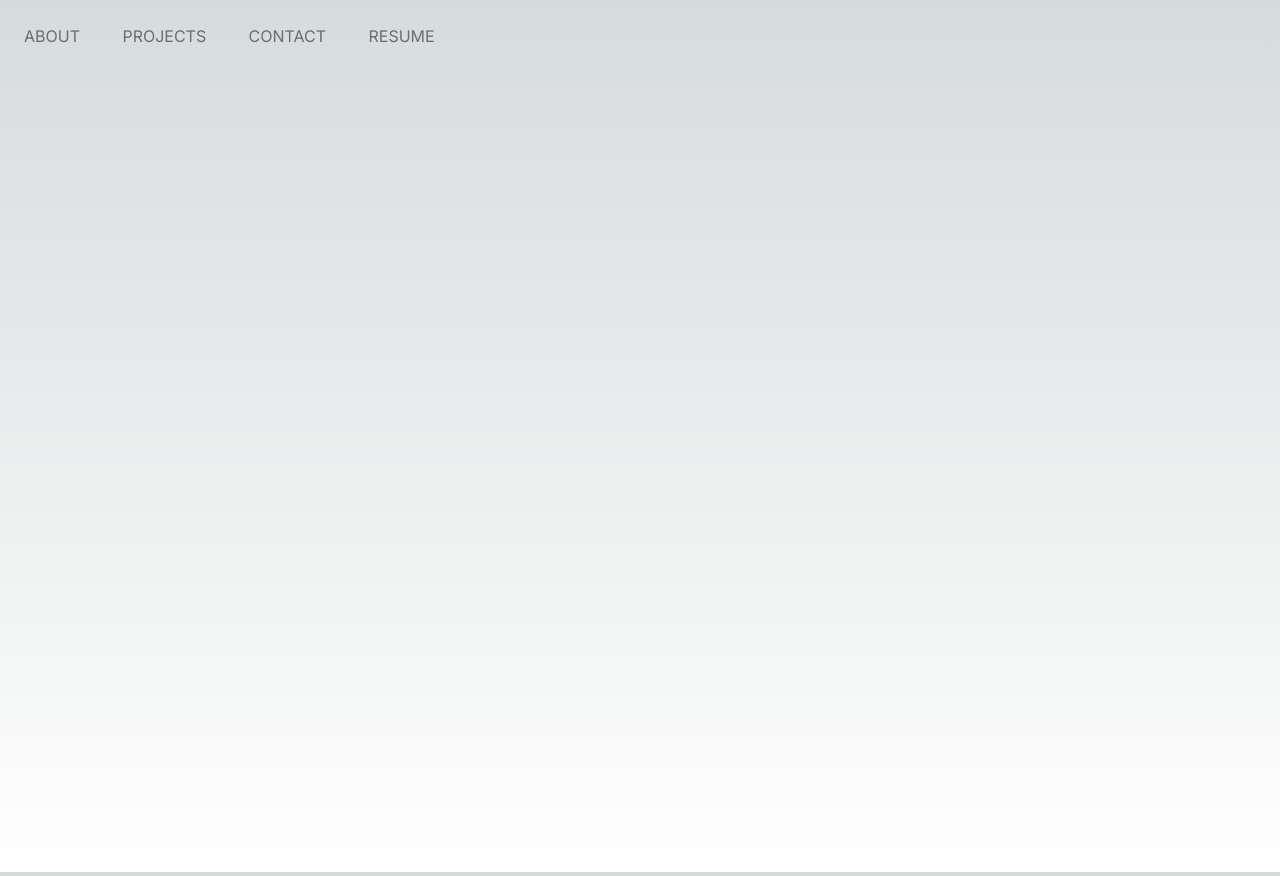
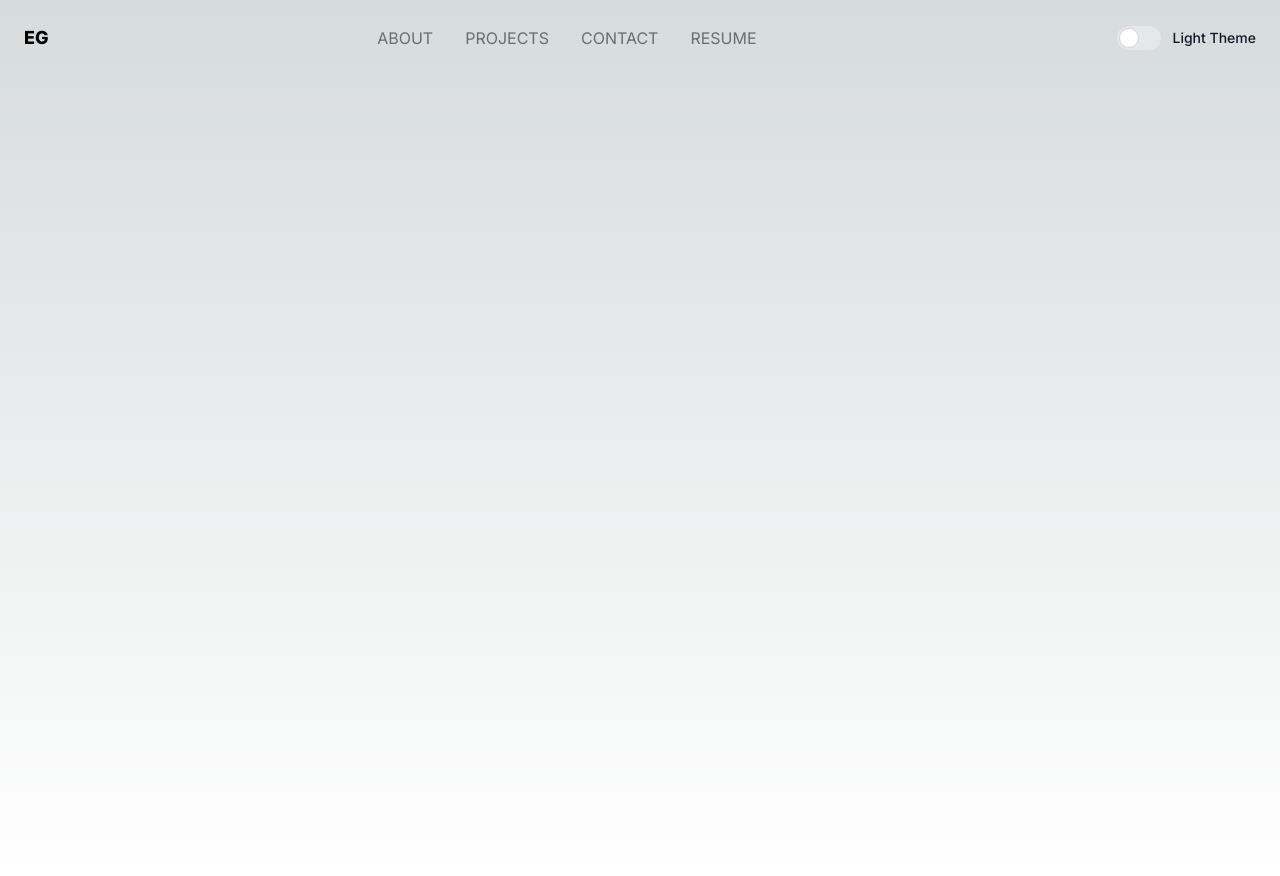
Before and after one commit to EvilisGlenio/glenio-dev, a Next.js app: page / in a window 1280 px wide. Built offline with nearby package versions, Linux system fonts and the light colour scheme.

Commit message:
Logo and Toggle Theme created.

```diff
--- a/app/components/Header/page.tsx
+++ b/app/components/Header/page.tsx
@@ -1,6 +1,12 @@
+"use client";
+
+import { useState } from "react";
+import Link from "next/link";
 import { Content } from "./content";
 
 export const Header = () => {
+  const [toggle, setToggle] = useState(false);
+
   const ContentA = [
     {
       index: 1,
@@ -24,12 +30,28 @@
     },
   ];
   return (
-    <section className="flex w-screen items-center p-6">
-      <ul className="flex w-1/3 items-center justify-between ">
+    <section className="flex w-screen max-w-7xl items-center justify-between p-6">
+      <h1 className="text-lg font-extrabold">
+        <Link href={"/"}>EG</Link>
+      </h1>
+      <ul className="flex w-1/3 items-center justify-start gap-8 ">
         {ContentA.map(({ href, index, menu }) => {
           return <Content index={index} href={href} key={index} menu={menu} />;
         })}
       </ul>
+
+      <label className="relative inline-flex items-center cursor-pointer">
+        <input
+          onClick={() => setToggle(!toggle)}
+          type="checkbox"
+          value=""
+          className="sr-only peer"
+        />
+        <div className="w-11 h-6 bg-gray-200 peer-focus:outline-none peer-focus:ring-4 peer-focus:ring-blue-300 dark:peer-focus:ring-blue-800 rounded-full peer dark:bg-gray-700 peer-checked:after:translate-x-full rtl:peer-checked:after:-translate-x-full peer-checked:after:border-white after:content-[''] after:absolute after:top-[2px] after:start-[2px] after:bg-white after:border-gray-300 after:border after:rounded-full after:h-5 after:w-5 after:transition-all dark:border-gray-600 peer-checked:bg-blue-600"></div>
+        <span className="ms-3 text-sm font-medium text-gray-900 dark:text-gray-300">
+          {toggle ? "Dark Theme" : "Light Theme"}
+        </span>
+      </label>
     </section>
   );
 };
```
